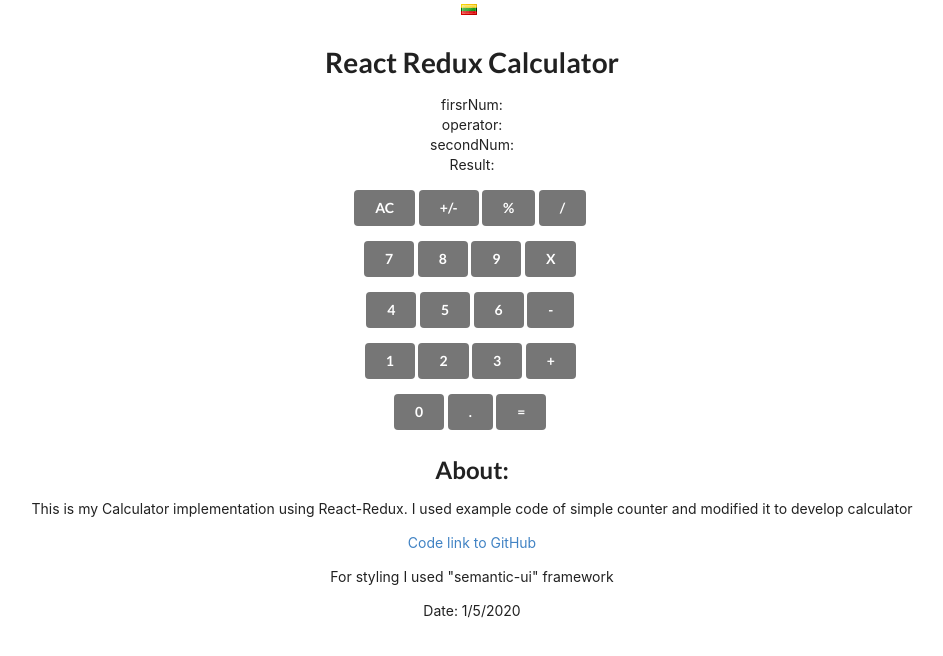
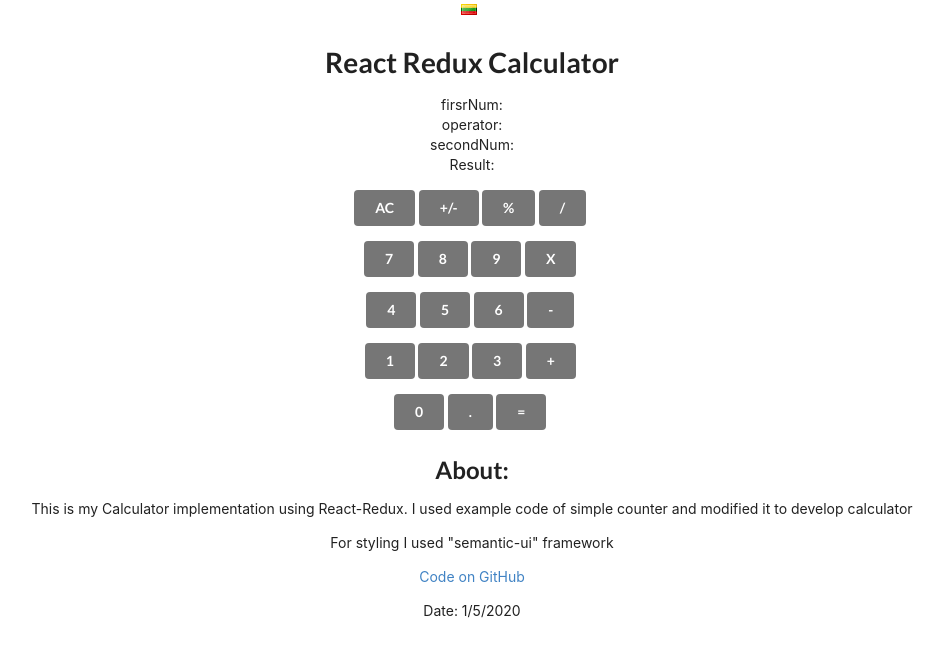
Before and after one commit to PovilasU/redux-calculator, a React (Create React App) app: page / in a window 1280 px wide. Shown: the top 656 px of the page, without its empty margins (168-1111 px from the left). Built offline with nearby package versions, Linux system fonts and the light colour scheme.

Commit message:
move link source code to bottom

```diff
--- a/src/App.js
+++ b/src/App.js
@@ -143,12 +143,13 @@
           This is my Calculator implementation using React-Redux. I used example
           code of simple counter and modified it to develop calculator
         </p>
+        <p>For styling I used "semantic-ui" framework</p>
         <p>
           <a href="https://github.com/PovilasU/redux-calculator">
-            Code link to GitHub
+            Code on GitHub
           </a>
         </p>
-        <p>For styling I used "semantic-ui" framework</p>
+
         <p>Date: 1/5/2020</p>
       </div>
     </div>
```
